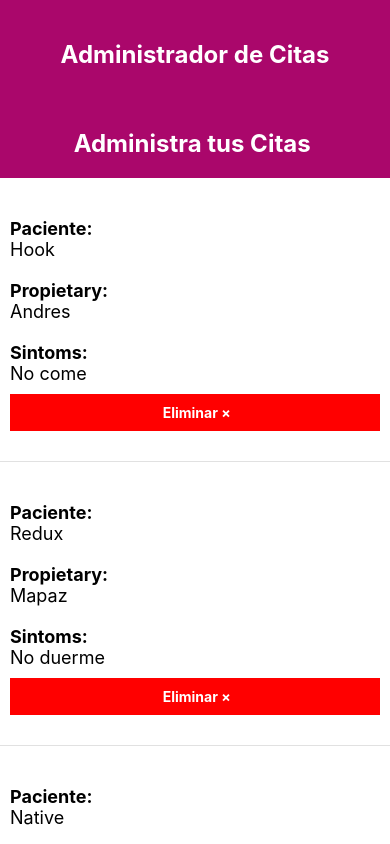
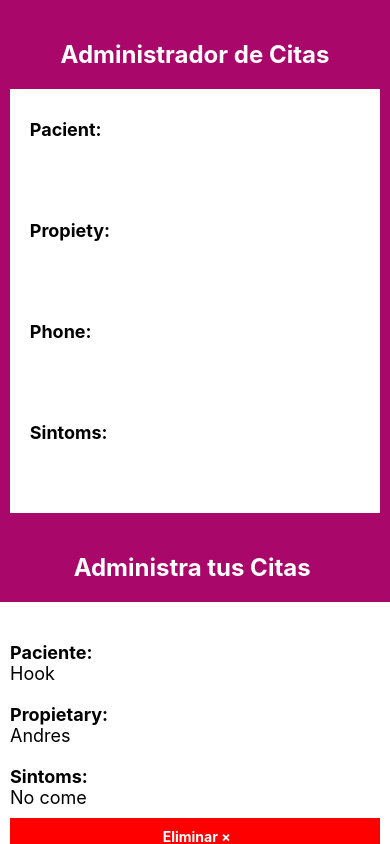
Before and after one commit to andresdavidsv/dates, a React Native app: screen / in a window 390 px wide. Built offline with nearby package versions, Linux system fonts and the light colour scheme.

Commit message:
:sparkles: Add forms

```diff
--- a/App.js
+++ b/App.js
@@ -9,6 +9,7 @@
 import React, {useState} from 'react';
 import {StyleSheet, Text, View, FlatList} from 'react-native';
 import Date from './src/components/Dates';
+import Form from './src/components/Form';
 
 const App = () => {
   // Define state of dates
@@ -27,6 +28,7 @@ const App = () => {
     <>
       <View style={styles.container}>
         <Text style={styles.title}>Administrador de Citas</Text>
+        <Form />
         <Text style={styles.title}>
           {dates.length > 0 ? 'Administra tus Citas' : 'No hay citas'}{' '}
         </Text>
--- /dev/null
+++ b/src/components/Form.js
@@ -0,0 +1,63 @@
+import React, {useState} from 'react';
+import {StyleSheet, Text, View, TextInput} from 'react-native';
+
+const Form = () => {
+  return (
+    <>
+      <View style={styles.container}>
+        <View>
+          <Text style={styles.label}>Pacient: </Text>
+          <TextInput
+            style={styles.input}
+            onChangeText={text => console.log(text)}
+          />
+        </View>
+        <View>
+          <Text style={styles.label}>Propiety: </Text>
+          <TextInput
+            style={styles.input}
+            onChangeText={text => console.log(text)}
+          />
+        </View>
+        <View>
+          <Text style={styles.label}>Phone: </Text>
+          <TextInput
+            style={styles.input}
+            onChangeText={text => console.log(text)}
+            keyboardType={'numeric'}
+          />
+        </View>
+        <View>
+          <Text style={styles.label}>Sintoms: </Text>
+          <TextInput
+            multiline
+            style={styles.input}
+            onChangeText={text => console.log(text)}
+          />
+        </View>
+      </View>
+    </>
+  );
+};
+
+const styles = StyleSheet.create({
+  container: {
+    backgroundColor: '#fff',
+    paddingHorizontal: 20,
+    paddingVertical: 10,
+    marginHorizontal: '2.5%',
+  },
+  label: {
+    fontWeight: 'bold',
+    fontSize: 18,
+    marginTop: 20,
+  },
+  input: {
+    marginTop: 10,
+    height: 50,
+    borderColor: '#e1e1e1',
+    borderStyle: 'solid',
+  },
+});
+
+export default Form;
```
